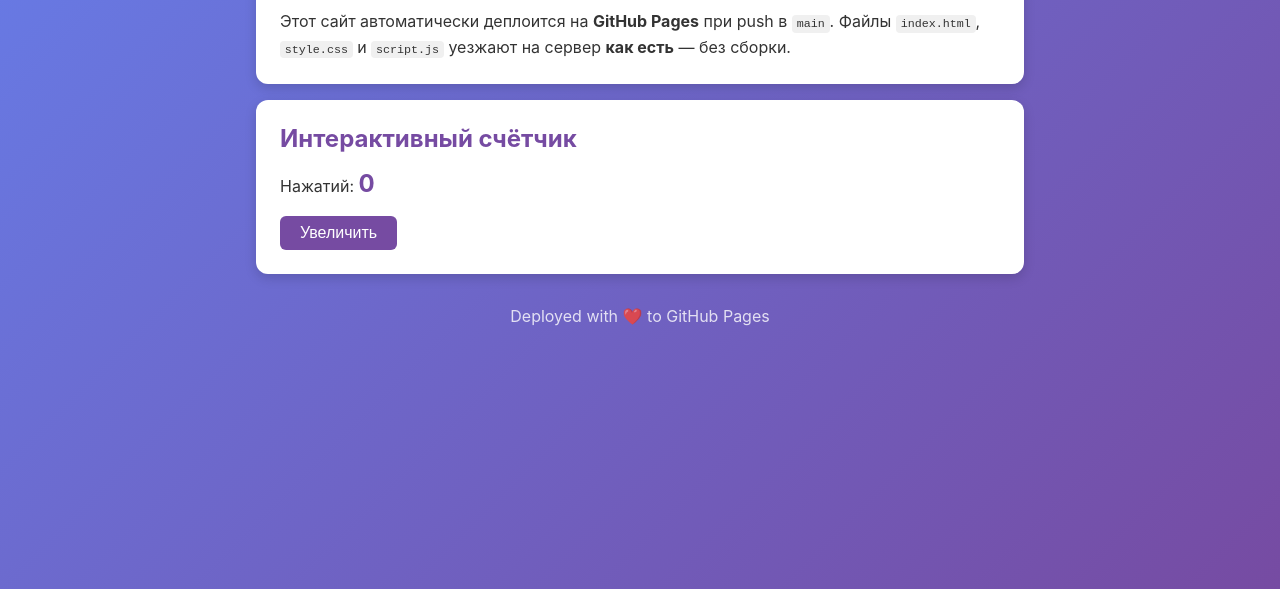
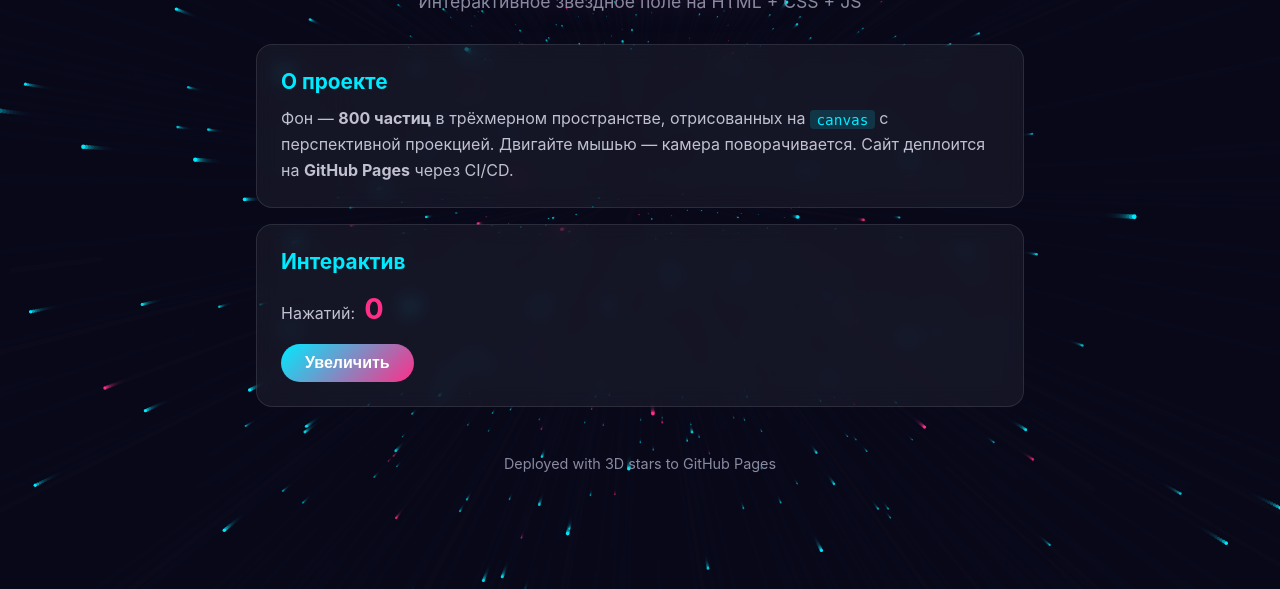
Before and after one commit to ChrisRedfield48/hello-static, a website: page public/index.html in a window 1280 px wide. Shown: the part 211-800 px from the top of the page. Drawn offline with Linux system fonts and the light colour scheme.

Commit message:
Initial commit: 3D stars site with CI/CD to GitHub Pages

```diff
--- a/eslint.config.js
+++ b/eslint.config.js
@@ -10,5 +10,8 @@ export default [
       sourceType: 'script',
       globals: globals.browser,
     },
+    rules: {
+      'no-unused-vars': ['error', { argsIgnorePattern: '^_' }],
+    },
   },
 ]
--- a/public/index.html
+++ b/public/index.html
@@ -4,37 +4,38 @@
     <meta charset="UTF-8">
     <link rel="icon" type="image/svg+xml" href="./favicon.svg">
     <meta name="viewport" content="width=device-width, initial-scale=1.0">
-    <title>Hello Static</title>
+    <title>3D Stars · Hello Static</title>
     <link rel="stylesheet" href="./style.css">
   </head>
   <body>
+    <canvas id="stars" aria-hidden="true"></canvas>
+
     <div class="app">
       <header class="header">
-        <h1>🚀 Hello Static</h1>
-        <p class="subtitle">Статический сайт на HTML + CSS + JS</p>
+        <h1>3D Stars</h1>
+        <p class="subtitle">Интерактивное звёздное поле на HTML + CSS + JS</p>
       </header>
 
       <main>
         <section class="card">
           <h2>О проекте</h2>
           <p>
-            Этот сайт автоматически деплоится на
-            <strong>GitHub Pages</strong> при push в <code>main</code>.
-            Файлы <code>index.html</code>, <code>style.css</code> и
-            <code>script.js</code> уезжают на сервер <strong>как есть</strong> —
-            без сборки.
+            Фон — <strong>800 частиц</strong> в трёхмерном пространстве,
+            отрисованных на <code>canvas</code> с перспективной проекцией.
+            Двигайте мышью — камера поворачивается. Сайт деплоится на
+            <strong>GitHub Pages</strong> через CI/CD.
           </p>
         </section>
 
         <section class="card">
-          <h2>Интерактивный счётчик</h2>
+          <h2>Интерактив</h2>
           <p>Нажатий: <span id="counter">0</span></p>
           <button id="increment" type="button">Увеличить</button>
         </section>
       </main>
 
       <footer class="footer">
-        <p>Deployed with ❤️ to GitHub Pages</p>
+        <p>Deployed with 3D stars to GitHub Pages</p>
       </footer>
     </div>
 
--- a/public/script.js
+++ b/public/script.js
@@ -1,9 +1,109 @@
-const counterElement = document.getElementById('counter')
-const incrementButton = document.getElementById('increment')
+/* global window, document, requestAnimationFrame */
+
+const canvas = document.getElementById('stars')
+const ctx = canvas.getContext('2d')
+const counterEl = document.getElementById('counter')
+const incrementBtn = document.getElementById('increment')
+
+const STAR_COUNT = 800
+const FOV = 400
+const SPEED = 2.5
+
+const stars = []
+let mouseX = 0
+let mouseY = 0
+let rotX = 0
+let rotY = 0
+
+function resize() {
+  canvas.width = window.innerWidth
+  canvas.height = window.innerHeight
+}
+
+function createStar() {
+  return {
+    x: (Math.random() - 0.5) * 2000,
+    y: (Math.random() - 0.5) * 2000,
+    z: Math.random() * 2000 + 1,
+    color: Math.random() > 0.85 ? '#ff2e88' : '#00eaff'
+  }
+}
+
+function initStars() {
+  stars.length = 0
+  for (let i = 0; i < STAR_COUNT; i += 1) {
+    stars.push(createStar())
+  }
+}
+
+function rotatePoint(p, cosX, sinX, cosY, sinY) {
+  const y1 = p.y * cosX - p.z * sinX
+  const z1 = p.y * sinX + p.z * cosX
+  const x2 = p.x * cosY + z1 * sinY
+  const z2 = -p.x * sinY + z1 * cosY
+  return { x: x2, y: y1, z: z2 }
+}
+
+function animate() {
+  ctx.fillStyle = 'rgba(11, 11, 26, 0.35)'
+  ctx.fillRect(0, 0, canvas.width, canvas.height)
+
+  const targetRotX = mouseY * 0.0015
+  const targetRotY = mouseX * 0.0015
+  rotX += (targetRotX - rotX) * 0.05
+  rotY += (targetRotY - rotY) * 0.05
+
+  const cosX = Math.cos(rotX)
+  const sinX = Math.sin(rotX)
+  const cosY = Math.cos(rotY)
+  const sinY = Math.sin(rotY)
+
+  const cx = canvas.width / 2
+  const cy = canvas.height / 2
+
+  for (const star of stars) {
+    star.z -= SPEED
+    if (star.z <= 1) {
+      Object.assign(star, createStar())
+      star.z = 2000
+    }
+
+    const p = rotatePoint(star, cosX, sinX, cosY, sinY)
+    if (p.z <= 0) continue
+
+    const scale = FOV / (FOV + p.z)
+    const x = cx + p.x * scale
+    const y = cy + p.y * scale
+    const size = Math.max(0.3, scale * 2.5)
+    const alpha = Math.min(1, scale * 1.5)
+
+    if (x < -50 || x > canvas.width + 50 || y < -50 || y > canvas.height + 50) {
+      continue
+    }
+
+    ctx.globalAlpha = alpha
+    ctx.fillStyle = star.color
+    ctx.beginPath()
+    ctx.arc(x, y, size, 0, Math.PI * 2)
+    ctx.fill()
+  }
+
+  ctx.globalAlpha = 1
+  requestAnimationFrame(animate)
+}
+
+window.addEventListener('resize', resize)
+window.addEventListener('mousemove', (e) => {
+  mouseX = e.clientX - window.innerWidth / 2
+  mouseY = e.clientY - window.innerHeight / 2
+})
 
 let count = 0
+incrementBtn.addEventListener('click', () => {
+  count += 1
+  counterEl.textContent = String(count)
+})
 
-incrementButton.addEventListener('click', () => {
-  count += 1
-  counterElement.textContent = String(count)
-})
+resize()
+initStars()
+animate()
--- a/public/style.css
+++ b/public/style.css
@@ -4,83 +4,145 @@
   padding: 0;
 }
 
+html,
+body {
+  height: 100%;
+  overflow: hidden;
+}
+
 body {
   font-family: -apple-system, BlinkMacSystemFont, 'Segoe UI', Roboto, sans-serif;
-  background: linear-gradient(135deg, #667eea 0%, #764ba2 100%);
-  min-height: 100vh;
-  color: #333;
+  background: radial-gradient(circle at 50% 50%, #0b0b1a 0%, #000 100%);
+  color: #eaeaff;
+  position: relative;
+}
+
+#stars {
+  position: fixed;
+  top: 0;
+  left: 0;
+  width: 100%;
+  height: 100%;
+  display: block;
+  z-index: 0;
+  pointer-events: none;
 }
 
 .app {
+  position: relative;
+  z-index: 1;
   max-width: 800px;
   margin: 0 auto;
   padding: 2rem 1rem;
+  height: 100vh;
+  overflow-y: auto;
+  display: flex;
+  flex-direction: column;
+  justify-content: center;
 }
 
 .header {
   text-align: center;
-  color: white;
   margin-bottom: 2rem;
 }
 
 .header h1 {
-  font-size: 3rem;
+  font-size: 4rem;
+  font-weight: 800;
+  letter-spacing: -2px;
   margin-bottom: 0.5rem;
+  background: linear-gradient(135deg, #00eaff 0%, #ff2e88 100%);
+  -webkit-background-clip: text;
+  -webkit-text-fill-color: transparent;
+  background-clip: text;
+  animation: glow 3s ease-in-out infinite;
+}
+
+@keyframes glow {
+  0%,
+  100% {
+    filter: drop-shadow(0 0 20px rgb(0 234 255 / 50%));
+  }
+
+  50% {
+    filter: drop-shadow(0 0 30px rgb(255 46 136 / 60%));
+  }
 }
 
 .subtitle {
-  font-size: 1.2rem;
-  opacity: 0.9;
+  font-size: 1.1rem;
+  color: #8a8aa0;
 }
 
 .card {
-  background: white;
-  border-radius: 12px;
+  background: rgb(255 255 255 / 5%);
+  border: 1px solid rgb(255 255 255 / 10%);
+  border-radius: 16px;
   padding: 1.5rem;
   margin-bottom: 1rem;
-  box-shadow: 0 4px 12px rgb(0 0 0 / 15%);
+  backdrop-filter: blur(10px);
+  transition: all 0.3s ease;
+}
+
+.card:hover {
+  border-color: #00eaff;
+  background: rgb(255 255 255 / 8%);
+  transform: translateY(-2px);
+  box-shadow: 0 10px 40px rgb(0 234 255 / 20%);
 }
 
 .card h2 {
   margin-bottom: 0.75rem;
-  color: #764ba2;
+  color: #00eaff;
+  font-size: 1.3rem;
 }
 
 .card p {
   line-height: 1.6;
+  color: #c0c0d0;
 }
 
 #counter {
-  font-weight: bold;
-  font-size: 1.5rem;
-  color: #764ba2;
+  font-weight: 700;
+  font-size: 1.8rem;
+  color: #ff2e88;
+  padding: 0 0.3rem;
 }
 
 #increment {
   margin-top: 0.75rem;
-  padding: 0.5rem 1.25rem;
+  padding: 0.6rem 1.5rem;
   border: none;
-  border-radius: 6px;
-  background: #764ba2;
-  color: white;
+  border-radius: 999px;
+  background: linear-gradient(135deg, #00eaff 0%, #ff2e88 100%);
+  color: #fff;
   font-size: 1rem;
+  font-weight: 600;
   cursor: pointer;
+  transition: all 0.25s ease;
 }
 
 #increment:hover {
-  background: #5b3a7e;
+  transform: scale(1.05);
+  box-shadow: 0 8px 25px rgb(255 46 136 / 40%);
+}
+
+#increment:active {
+  transform: scale(0.98);
 }
 
 code {
-  background: #f0f0f0;
-  padding: 0.1rem 0.3rem;
+  background: rgb(0 234 255 / 15%);
+  color: #00eaff;
+  padding: 0.1rem 0.4rem;
   border-radius: 4px;
   font-size: 0.9em;
+  font-family: 'SF Mono', Monaco, Consolas, monospace;
 }
 
 .footer {
   text-align: center;
-  color: white;
+  color: #8a8aa0;
   margin-top: 2rem;
-  opacity: 0.8;
+  font-size: 0.9rem;
 }
```
Also changed, not shown: public/favicon.svg.
